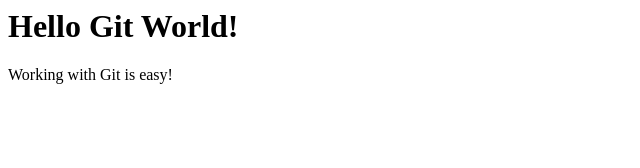
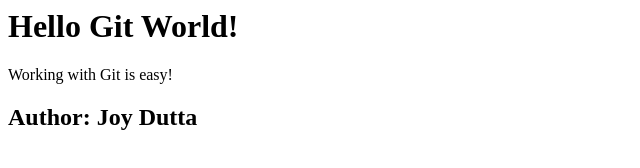
Before and after one commit to Jaidutta/GitGitHubMasterclass, a plain HTML site: page index.html in a window 1280 px wide. Shown: the whole page, without its empty margins (0-640 px from the left). Drawn offline with Linux system fonts and the light colour scheme.

Commit message:
Add Author
I have added a header to the index.html file that now contains
my name as the author.

```diff
--- a/index.html
+++ b/index.html
@@ -3,3 +3,5 @@
 <div>
     <p>Working with Git is easy!</p>
 </div>
+
+<h2>Author: Joy Dutta</h2>
```
